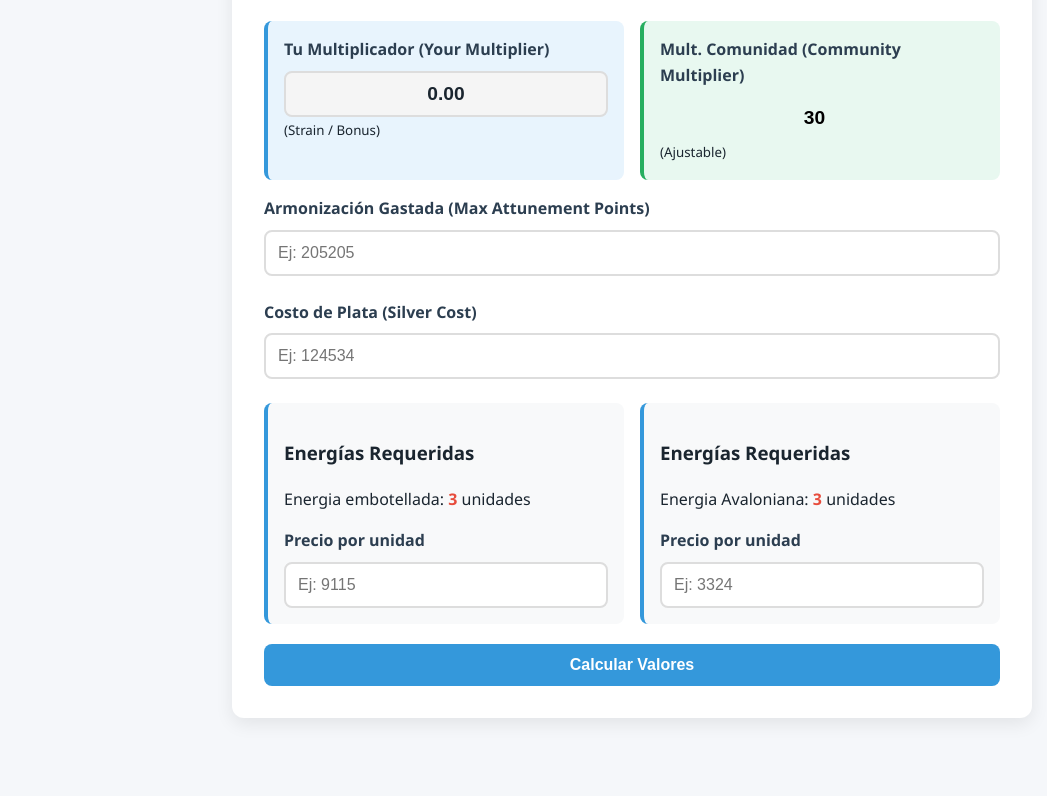
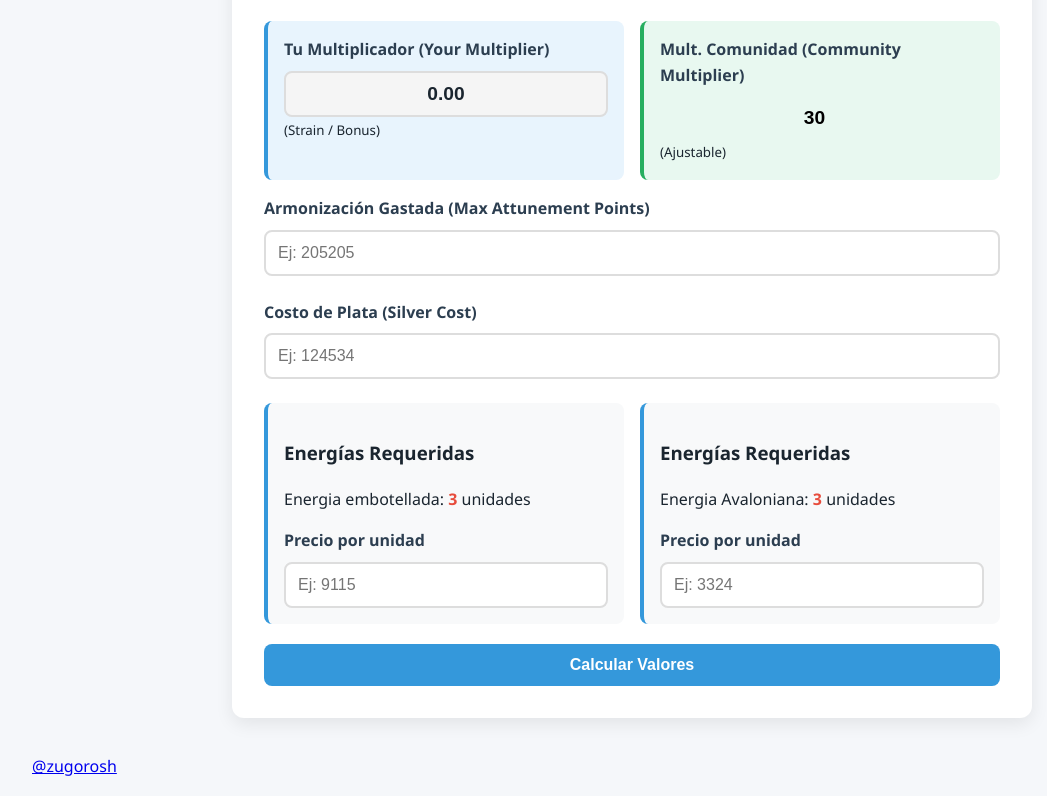
Before and after one commit to Zugorosh/Awakened-Weapons, a plain HTML site: page index.html in a window 1280 px wide. Shown: the part 758-1554 px from the top of the page, without its empty margins (8-1055 px from the left). Before the commit the page ends 1496 px from the top, so only its background shows below. Drawn offline with Linux system fonts and the light colour scheme; a script that the page names is missing.

Commit message:
Update index.html
New Version with tiktok

```diff
--- a/index.html
+++ b/index.html
@@ -115,5 +115,6 @@
         </div>
     </div>
 <script src="JS/scripts.js"></script>
+<blockquote class="tiktok-embed" cite="https://www.tiktok.com/@zugorosh" data-unique-id="zugorosh" data-embed-type="creator" style="max-width: 780px; min-width: 288px;" > <section> <a target="_blank" href="https://www.tiktok.com/@zugorosh?refer=creator_embed">@zugorosh</a> </section> </blockquote> <script async src="https://www.tiktok.com/embed.js"></script>
 </body>
 </html>
```
